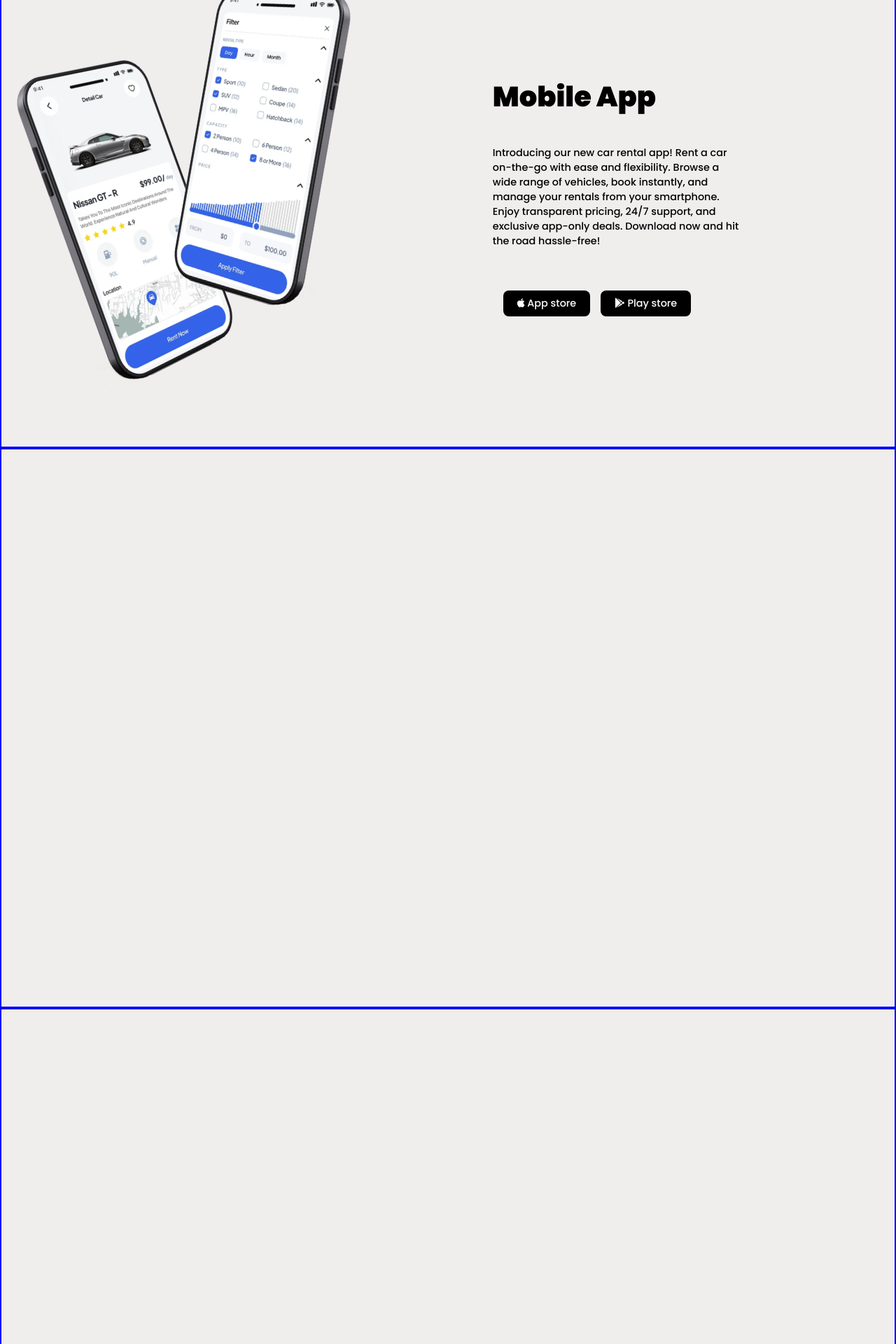
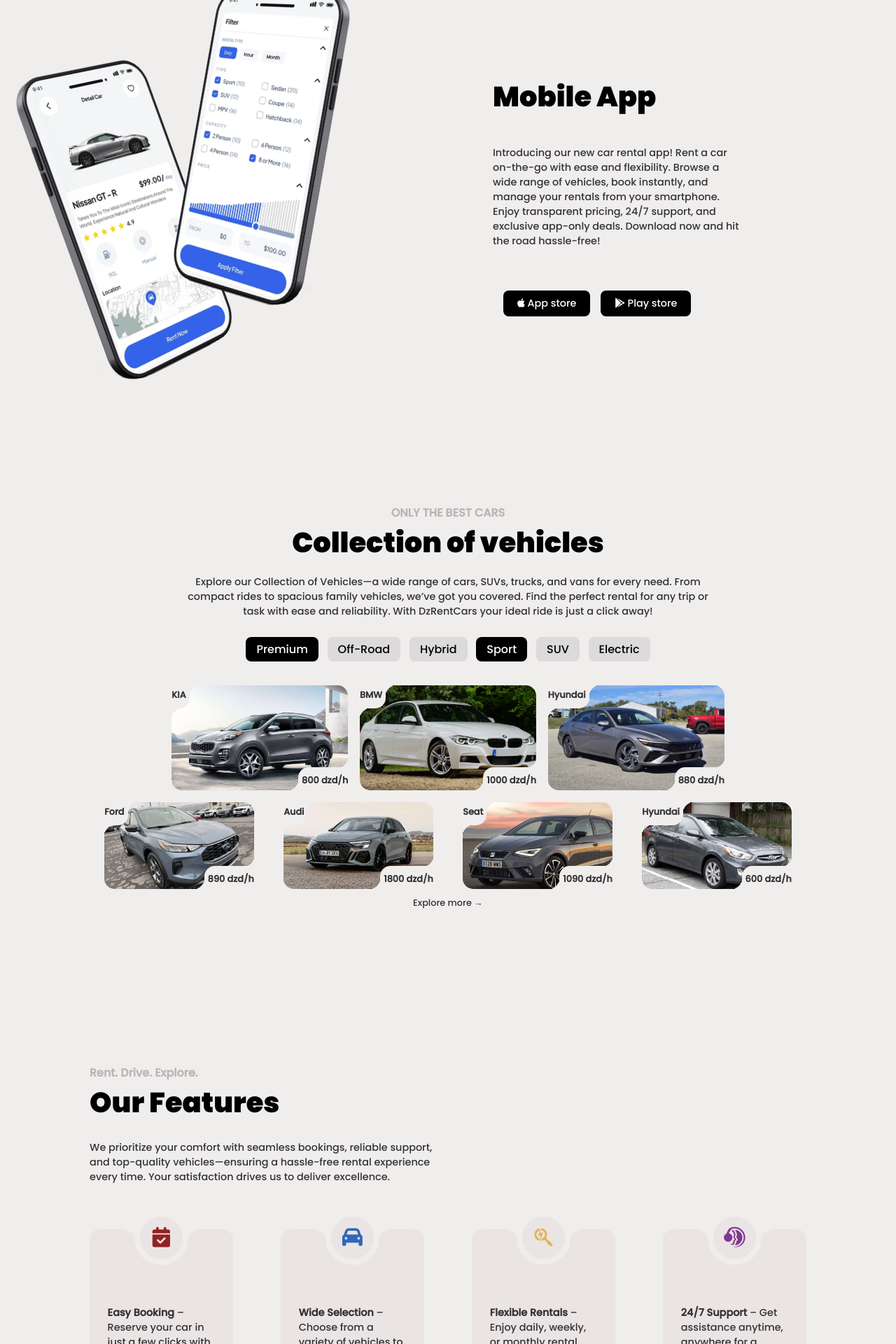
Before and after one commit to SDIKI20/PFE, a PHP site: page / in a window 1280 px wide. Shown: the part 960-2880 px from the top of the page at 70% size. Run offline with PHP 8.4, Linux system fonts and the light colour scheme; some libraries are stand-ins or nearby versions.

Commit message:
refactor styles and animations for login, signup, and home pages

```diff
--- a/index.html
+++ b/index.html
@@ -111,11 +111,89 @@
                 </div>
             </div>
         </section>
-        <section class="doc-section cars-section" id="carsSection">
-
+        <section class="doc-section cars-section flex-col" id="carsSection">
+            <div class="cars-desc flex-col flex-center">
+                <h4 class="low-text-sml">ONLY THE BEST CARS</h4>
+                <h1 class="blg-txt title-large">Collection of vehicles</h1>
+                <p class="para-mid" style="width: 60%;">Explore our Collection of Vehicles—a wide range of cars, SUVs, trucks, and vans for every need. From compact rides to spacious family vehicles, we’ve got you covered. Find the perfect rental for any trip or task with ease and reliability. With DzRentCars your ideal ride is just a click away!</p>
+            </div>
+            <ul class="flex-row flex-center cars-types">
+                <li class="car-type car-type-sel bt-hover">Premium</li>
+                <li class="car-type bt-hover">Off-Road</li>
+                <li class="car-type bt-hover">Hybrid</li>
+                <li class="car-type car-type-sel bt-hover">Sport</li>
+                <li class="car-type bt-hover">SUV</li>
+                <li class="car-type bt-hover">Electric</li>
+            </ul>
+            <div class="car-images-container flex-col flex-center">
+                <div class="flex-row cars-line">
+                    <div class="type-image flex-col flex-center">
+                        <p class="car-name flex-row flex-center">KIA</p>
+                        <img class="car-img" src="assets/images/kia2018.jpg" alt="KIA">
+                        <p class="car-price flex-row flex-center">800 dzd/h</p>
+                    </div>
+                    <div class="type-image flex-col flex-center">
+                        <p class="car-name flex-row flex-center">BMW</p>
+                        <img class="car-img" src="assets/images/BMW.png" alt="BMW">
+                        <p class="car-price flex-row flex-center">1000 dzd/h</p>
+                    </div>
+                    <div class="type-image flex-col flex-center">
+                        <p class="car-name flex-row flex-center">Hyundai</p>
+                        <img class="car-img" src="assets/images/hyundai.png" alt="Hyundai">
+                        <p class="car-price flex-row flex-center">880 dzd/h</p>
+                    </div>
+                </div>
+                <div class="flex-row cars-line">
+                    <div class="type-image-s flex-col flex-center">
+                        <p class="car-name flex-row flex-center">Ford</p>
+                        <img class="car-img" src="assets/images/ford.png" alt="Ford">
+                        <p class="car-price flex-row flex-center">890 dzd/h</p>
+                    </div>
+                    <div class="type-image-s flex-col flex-center">
+                        <p class="car-name flex-row flex-center">Audi</p>
+                        <img class="car-img" src="assets/images/audi.jpg" alt="Audi">
+                        <p class="car-price flex-row flex-center">1800 dzd/h</p>
+                    </div>
+                    <div class="type-image-s flex-col flex-center">
+                        <p class="car-name flex-row flex-center">Seat</p>
+                        <img class="car-img" src="assets/images/ibiza.jpg" alt="Seat">
+                        <p class="car-price flex-row flex-center">1090 dzd/h</p>
+                    </div>
+                    <div class="type-image-s flex-col flex-center">
+                        <p class="car-name flex-row flex-center">Hyundai</p>
+                        <img class="car-img" src="assets/images/accent.jpg" alt="Accent">
+                        <p class="car-price flex-row flex-center">600 dzd/h</p>
+                    </div>
+                </div>
+            </div>
+            <a href="" class="explore-linl bt-hover">Explore more →</a>
         </section>
-        <section class="doc-section" id="FuturesSection"></section>
-        <section class="doc-section" id="HelpSection"></section>
+        <section class="doc-section features-section flex-col" id="featuresSection">
+            <div class="features-desc flex-col">
+                <h4 class="low-text-sml">Rent. Drive. Explore.</h4>
+                <h1 class="blg-txt title-large">Our Features</h1>
+                <p class="para-mid" style="width: 50%;">We prioritize your comfort with seamless bookings, reliable support, and top-quality vehicles—ensuring a hassle-free rental experience every time. Your satisfaction drives us to deliver excellence.</p>
+            </div>
+            <div class="features flex-row">
+                <div class="feature-container flex-col">
+                    <p class="feature-icon"><i class="fa-solid fa-calendar-check" style="color: rgb(147, 34, 34);"></i></p>
+                    <p class="para-mid"><b>Easy Booking</b> – Reserve your car in just a few clicks with a hassle-free online process.</p>
+                </div>
+                <div class="feature-container flex-col">
+                    <p class="feature-icon"><i class="fa-solid fa-car" style="color: rgb(50, 102, 185);"></i></p>
+                    <p class="para-mid"><b>Wide Selection</b> – Choose from a variety of vehicles to match your needs and style.</p>
+                </div>
+                <div class="feature-container flex-col">
+                    <p class="feature-icon"><i class="fa-brands fa-searchengin" style="color: rgb(226, 176, 84);"></i></p>
+                    <p class="para-mid"><b>Flexible Rentals</b> – Enjoy daily, weekly, or monthly rental options tailored to you.</p>
+                </div>
+                <div class="feature-container flex-col">
+                    <p class="feature-icon"><i class="fa-brands fa-teamspeak" style="color: rgb(126, 55, 146);"></i></p>
+                    <p class="para-mid"><b>24/7 Support</b> – Get assistance anytime, anywhere for a smooth rental experience.</p>
+                </div>
+            </div>
+        </section>
+        <section class="doc-section" id="helpSection"></section>
     </main>
 
     <footer class="main-footer" id="mainFooter"></footer>
--- a/style/home.css
+++ b/style/home.css
@@ -1,6 +1,10 @@
 :root{
   --nav-height: 10vh;
   --doc-padding: 20vh;
+}
+
+*{
+  z-index: 1;
 }
 
 .main-navigator{
@@ -11,6 +15,7 @@
   padding: 0 var(--doc-padding);
   position: fixed;
   z-index: 5;
+  backdrop-filter: blur(1px);
 }
 
 .nav-links{
@@ -55,7 +60,6 @@
   width: 100%;
   height: 100vh;
   padding-top: var(--nav-height);
-  border: 2px solid blue;
 }
 
 .about-content{
@@ -78,10 +82,11 @@
 
 .map-img{
   position: fixed;
-  width: 30vw;
+  width: 20vw;
   height: auto;
   top: 40%;
   left: 90%;
+  z-index: 0;
   transform: translate(-50%, -50%) ;
 }
 
@@ -214,11 +219,244 @@
   top: 45%;
 }
 
+.cars-section{
+  align-items: center;
+  justify-content: flex-start;
+}
+
+.cars-desc{
+  width: 100%;
+  text-align: center;
+}
+
+.cars-desc p{
+  margin: 2vh 0;
+}
+
+.cars-types{
+  width: 100%;
+  margin-bottom: 2vh;
+  padding: 10px 0;
+  overflow: hidden;
+  overflow-y: auto;
+}
+
+.car-type{
+  font-size: var(--font-mid);
+  background-color: var(--border-low);
+  color: var(--txt-black);
+  padding: 5px 15px;
+  margin: 0 0.5vw;
+  border-radius: 8px;
+  cursor: pointer;
+}
+
+.car-type-sel{
+  background-color: black;
+  color: white;
+}
+
+.car-images-container{
+  width: 80%;
+}
+
+.cars-line{
+  width: 100%;
+  height: fit-content;
+  align-items: center;
+  justify-content: center;
+}
+
+
+.type-image-s,
+.type-image{
+  border-radius: 15px;
+  position: relative;
+  border: 2px solid var(--bg);
+}
+
+.type-image{
+  width: 20vw;
+  height: 12vw;
+  margin: 0.5vw;
+}
+
+.type-image-s{
+  width: 18vw;
+  height: 10vw;
+  margin: 0.5vw 1.5vw;
+}
+
+.type-image-s img,
+.type-image img{
+  width: 100%;
+  height: 100%;
+  object-fit: cover;
+  border-radius: 15px;
+}
+
+.car-name,
+.car-price{
+  position: absolute;
+  z-index: 2;
+  height: fit-content;
+  padding: 5px 0;
+  background-color: var(--bg);
+  color: var(--text);
+  font-size: var(--font-sml);
+  font-weight: bolder;
+}
+
+.car-price{
+  right: 0;
+  bottom: 0;
+  border-top: 5px solid var(--bg);
+  border-left: 5px solid var(--bg);
+  border-radius: 15px 0 0 0;
+}
+
+.car-name{
+  left: 0;
+  top: 0;
+  border-bottom: 5px solid var(--bg);
+  border-right: 5px solid var(--bg);
+  border-radius: 0 0 15px 0;
+}
+
+.car-price::after,
+.car-price::before{
+  width: 15px;
+  height: 15px;
+  content: "";
+  position: absolute;
+}
+
+.car-price::after{
+  background-color: transparent;
+  top: -19px;
+  right: 0;
+  border-bottom-right-radius: 15px;
+  box-shadow: 5px 5px var(--bg);
+}
+
+.car-price::before{
+  background-color: transparent;
+  left: -20px;
+  bottom: 0;
+  border-bottom-right-radius: 15px;
+  box-shadow: 5px 5px var(--bg);
+}
+
+.car-name::after,
+.car-name::before{
+  width: 15px;
+  height: 15px;
+  content: "";
+  position: absolute;
+}
+
+.car-name::after{
+  background-color: transparent;
+  top: 0;
+  right: -20px;
+  border-top-left-radius: 15px;
+  box-shadow: -5px -5px var(--bg);
+}
+
+.car-name::before{
+  background-color: transparent;
+  left: 0;
+  bottom: -20px;
+  border-top-left-radius: 15px;
+  box-shadow: -5px -5px var(--bg);
+}
+
+.explore-linl{
+  color: var(--text);
+  font-size: var(--font-sml);
+  margin: 0.25vw 0;
+  text-decoration: none;
+}
+
+.features-section{
+  align-items: center;
+  justify-content: flex-start;
+}
+
+.features-desc{
+  width: 80%;
+  align-items: flex-start;
+  justify-content: flex-start;
+}
+
+.features-desc p{
+  margin: 3vh 0;
+}
+
+.features{
+  width: 80%;
+  margin-top: 5vh;
+  align-items: center;
+  justify-content: space-between;
+}
+
+.feature-container{
+  width: 20%;
+  height: 30vh;
+  background-color: var(--bg-darker);
+  border-radius: 15px;
+  align-items: center;
+  justify-content: flex-end;
+  padding: 2vw;
+  position: relative;
+}
+
+.feature-icon{
+  position: absolute;
+  top: -2vw;
+  left: calc(50% - 3vw);
+  border-radius: 50%;
+  border: 8px solid var(--bg);
+  width: 6vw;
+  height: 6vw;
+  display: flex;
+  align-items: center;
+  justify-content: center;
+  font-size: calc(var(--font-lrg) + 0.5vw);
+  background-color: var(--bg-darker);
+}
+
+.feature-icon::after,
+.feature-icon::before{
+  content: "";
+  position: absolute;
+  width: 1.5vw;
+  height: 1.5vw;
+  background-color: transparent;
+}
+
+.feature-icon::after{
+  top: 1.5vw;
+  left: -2vw;
+  border-top-right-radius: 15px;
+  box-shadow: 5px -5px var(--bg);
+}
+
+.feature-icon::before{
+  top: 1.5vw;
+  right: -2vw;
+  border-top-left-radius: 15px;
+  box-shadow: -5px -5px var(--bg);
+}
+
+
 @media (max-width: 900px) {
+
   :root{
     --doc-padding: 5vh;
     --font-sml: 1rem;
   }
+
   .about-title span{
     font-size: 3rem;
   }
--- a/style/login.css
+++ b/style/login.css
@@ -200,6 +200,7 @@
     background-color: rgb(206, 57, 57);
 }
 
+
 #sicnF:hover,
 #lIcnF:hover{
     background-color: rgb(41, 115, 199);
--- a/style/main.css
+++ b/style/main.css
@@ -2,6 +2,7 @@
     /*colors*/
     --dark-bg: #0E1621;
     --bg: #f0eded;
+    --bg-darker: #eae4e4;
     --bg-low: #17212B;
     --bg-lower: #242F3D;
     --container: white;
@@ -9,6 +10,7 @@
     --text-low: #3333334b;
     --txt-black: black;
     --border: rgba(129, 129, 129, 0.418);
+    --border-low: rgba(129, 129, 129, 0.171);
     --input: rgb(235, 235, 235);
     --color-main: #2d60c6;
     --color-second: #3cb8a7;
@@ -17,7 +19,7 @@
     /*fonts*/
     --font-med: 0.9rem;
     --font-sml: 0.8rem;
-    --font-lrg: 1.3rem;
+    --font-lrg: 1.4rem;
     /*----*/
 
     /*       dementions        */
@@ -50,6 +52,17 @@
     height: 100vh;
     overflow-x: hidden;
     background-color: var(--bg);
+}
+
+ul{
+    list-style: none;
+}
+
+h1,h2,
+h3,h4,
+h5,h6,
+p,span{
+    cursor: default;
 }
 
 ::-webkit-scrollbar{
@@ -88,13 +101,19 @@
 }
 
 .blg-txt{
-    color: black;
+    color: var(--txt-black);
 }
 
 .title-min,
 .title-min span{
     font-size: 0.9rem;
     font-weight: 600;
+}
+
+.low-text-sml,
+.low-text-sml span{
+    font-size: var(--font-mid);
+    color: var(--text-low);
 }
 
 .title-xlarge,
@@ -114,6 +133,7 @@
 .para-mid,
 .para-mid span{
     font-size: 0.9rem;
+    color: var(--text);
 }
 
 
--- a/style/signup.css
+++ b/style/signup.css
@@ -23,6 +23,7 @@
     min-width: 500px;
     height: 80%;
     min-height: 400px;
+
     display: grid;
     border-radius: 15px;
     grid-template-columns: 0.8fr 1.2fr;
```
Also changed, not shown: js/homeApp.js (+80 -2 lines), assets/images/BMW.png (added), assets/images/accent.jpg (added), assets/images/audi.jpg (added), assets/images/ford.png (added), assets/images/hyundai.png (added), assets/images/ibiza.jpg (added), assets/images/kia2018.jpg (added).
